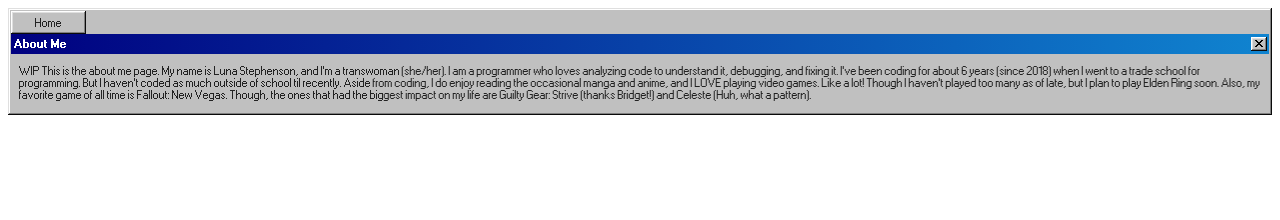
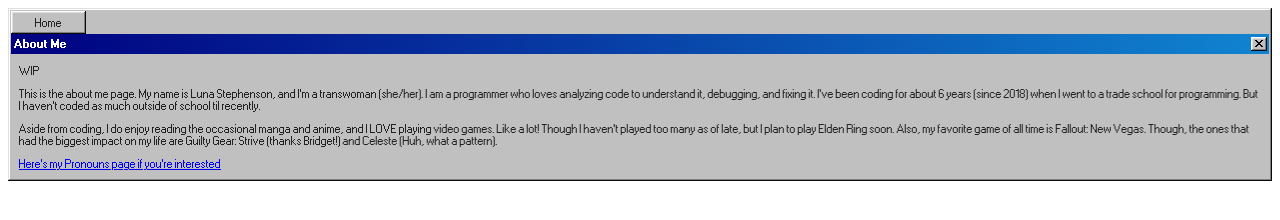
Before and after one commit to Muab-Dib/Muab-Dib.github.io, a plain HTML site: page About.html in a window 1280 px wide. Drawn offline with nearby package versions, Linux system fonts and the light colour scheme.

Commit message:
Update About.html

```diff
--- a/About.html
+++ b/About.html
@@ -11,12 +11,14 @@
 			</div>
 		</div>
 		<div class="window-body">
+			<p>WIP</p>
 			<p>
-				WIP
-
-				This is the about me page. My name is Luna Stephenson, and I'm a transwoman (she/her). I am a programmer who loves analyzing code to understand it, debugging, and fixing it. I've been coding for about 6 years (since 2018) when I went to a trade school for programming. But I haven't coded as much outside of school til recently.
-
-			Aside from coding, I do enjoy reading the occasional manga and anime, and I LOVE playing video games. Like a lot! Though I haven't played too many as of late, but I plan to play Elden Ring soon. Also, my favorite game of all time is Fallout: New Vegas. Though, the ones that had the biggest impact on my life are Guilty Gear: Strive (thanks Bridget!) and Celeste (Huh, what a pattern). </p>
+			This is the about me page. My name is Luna Stephenson, and I'm a transwoman (she/her). I am a programmer who loves analyzing code to understand it, debugging, and fixing it. I've been coding for about 6 years (since 2018) when I went to a trade school for programming. But I haven't coded as much outside of school til recently.
+			</p>
+			<p>
+			Aside from coding, I do enjoy reading the occasional manga and anime, and I LOVE playing video games. Like a lot! Though I haven't played too many as of late, but I plan to play Elden Ring soon. Also, my favorite game of all time is Fallout: New Vegas. Though, the ones that had the biggest impact on my life are Guilty Gear: Strive (thanks Bridget!) and Celeste (Huh, what a pattern).
+			</p>
+			<a href="https://en.pronouns.page/@LunaChaosGremlin">Here's my Pronouns page if you're interested</a>
 		</div>
 	</div>
 	</body>
```
